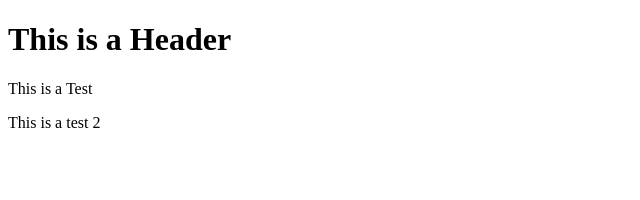
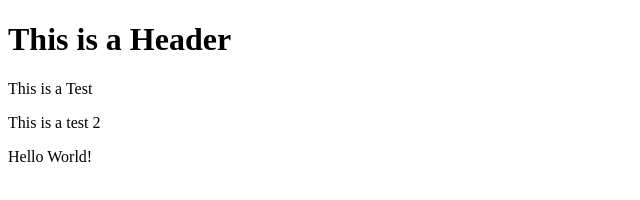
Before and after one commit to missx33/git-test, a website: page index.html in a window 1280 px wide. Shown: the whole page, without its empty margins (0-640 px from the left). Drawn offline with Linux system fonts and the light colour scheme.

Commit message:
Using NPM

```diff
--- a/index.html
+++ b/index.html
@@ -4,5 +4,6 @@
         <h1>This is a Header</h1>
         <p>This is a Test</p>
         <p>This is a test 2</p>
+        <p>Hello World!</p>
     </body>
 </html>
```
Also changed, not shown: package.json (added, +24 -0 lines), 2 other files.
